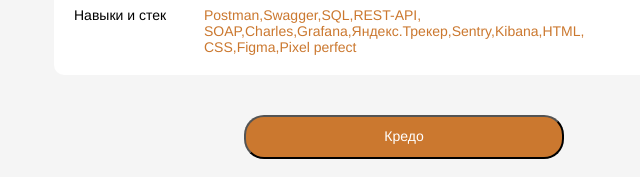
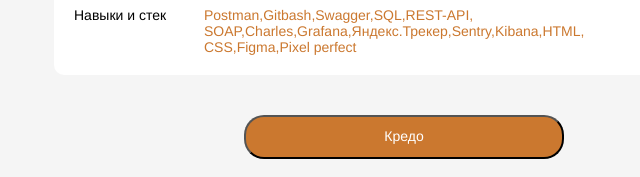
Before and after one commit to kate3588/kate3588.github.io, a plain HTML site: page index.html in a window 1280 px wide. Shown: the part 891-1068 px from the top of the page, 236-876 px from the left. Drawn offline with Linux system fonts and the light colour scheme.

Commit message:
Добавила новый стек

```diff
--- a/index.html
+++ b/index.html
@@ -50,7 +50,7 @@
           </li>
           <li class="links__link">
             <p class="links__title">Навыки и стек</p>
-            <a class="linsk__link">Postman,Swagger,SQL,REST-API, SOAP,Charles,Grafana,Яндекс.Трекер,Sentry,Kibana,HTML, CSS,Figma,Pixel perfect</a>
+            <a class="linsk__link">Postman,Gitbash,Swagger,SQL,REST-API, SOAP,Charles,Grafana,Яндекс.Трекер,Sentry,Kibana,HTML, CSS,Figma,Pixel perfect</a>
           </li>
         </ul>
       </section>
```
Also changed, not shown: 1 other file.
